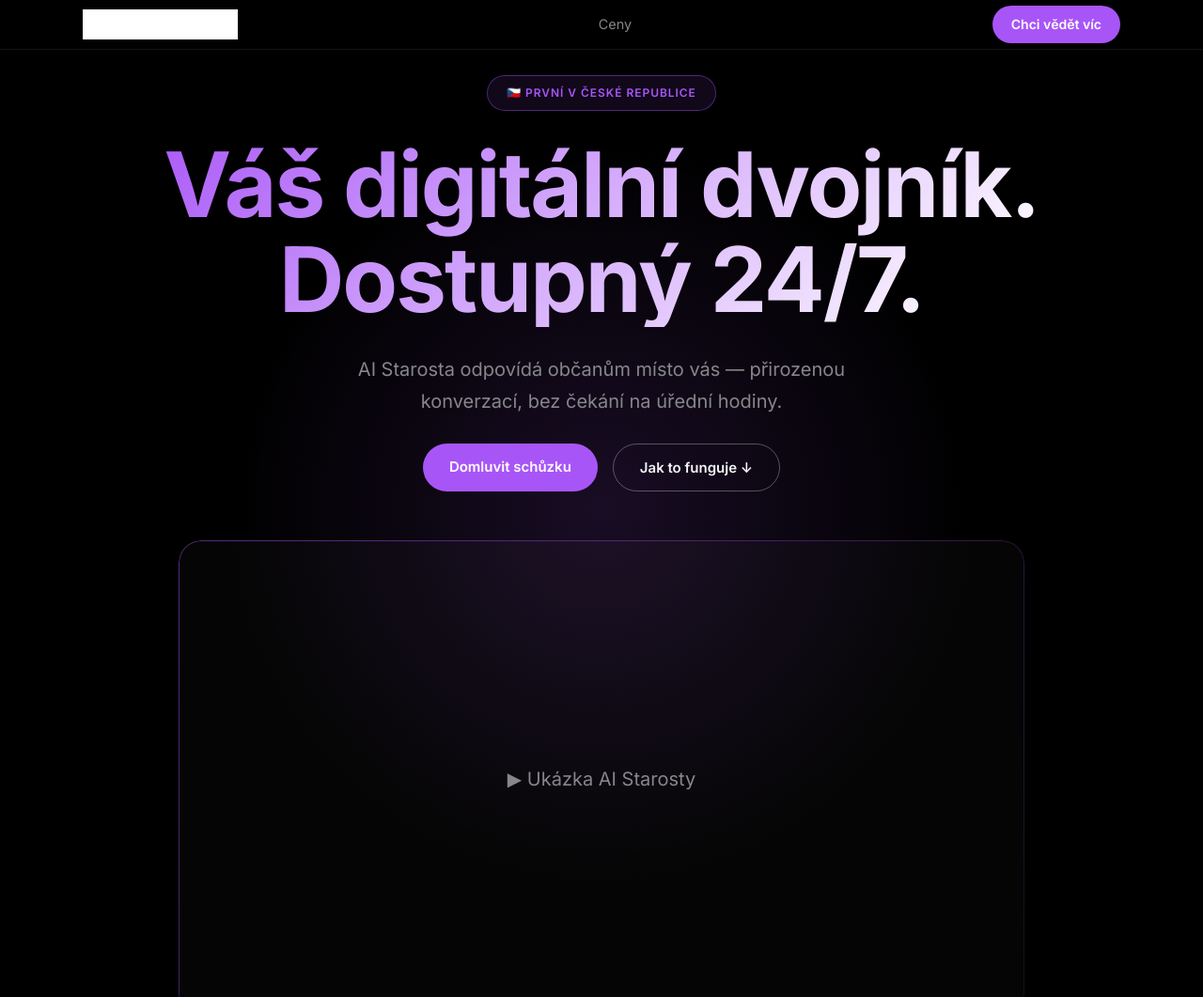
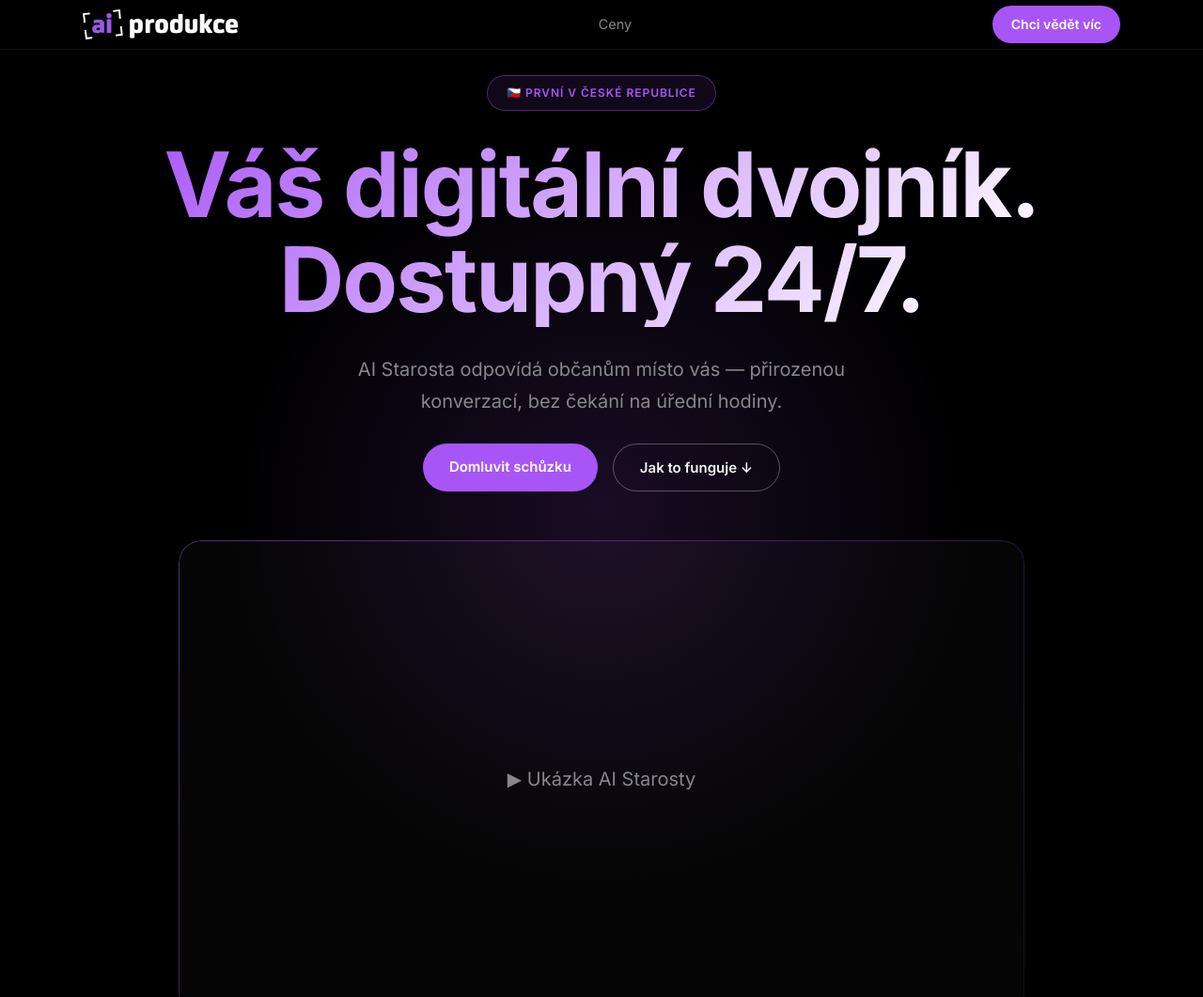
Before and after one commit to mnagovicz/ai-starosta-web, a plain HTML site: page index.html in a window 1280 px wide. Shown: the top 1061 px of the page at 94% size. Drawn offline with Linux system fonts and the light colour scheme.

Commit message:
feat: logo AI Produkce v navbaru nahrazeno PNG s průhledností

```diff
--- a/index.html
+++ b/index.html
@@ -16,7 +16,7 @@
   <nav class="navbar">
     <div class="container navbar-inner">
       <a href="#" class="navbar-logo">
-        <img src="public/img/logo-white.jpg" alt="AI Produkce" height="32">
+        <img src="public/img/logo-white.png" alt="AI Produkce" height="32">
       </a>
       <a href="#investice" class="nav-link">Ceny</a>
       <a href="#kontakt" class="btn btn-primary btn-sm">Chci vědět víc</a>
```
Also changed, not shown: logo-ai-produkce.png (added), public/img/logo-white.png (added).
